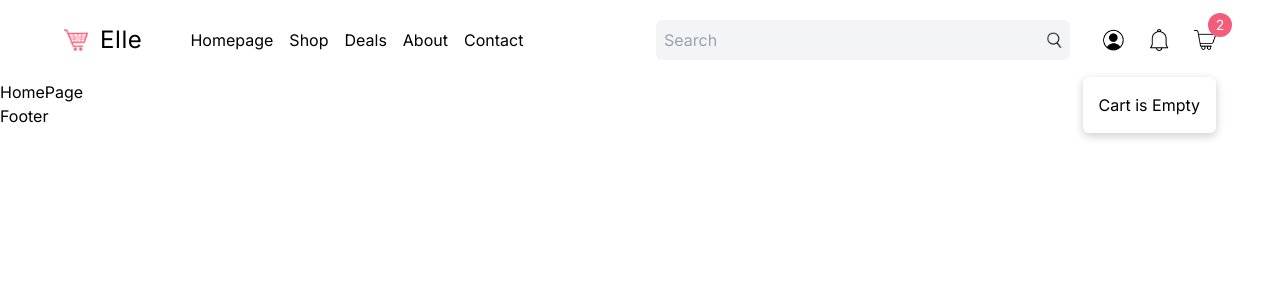
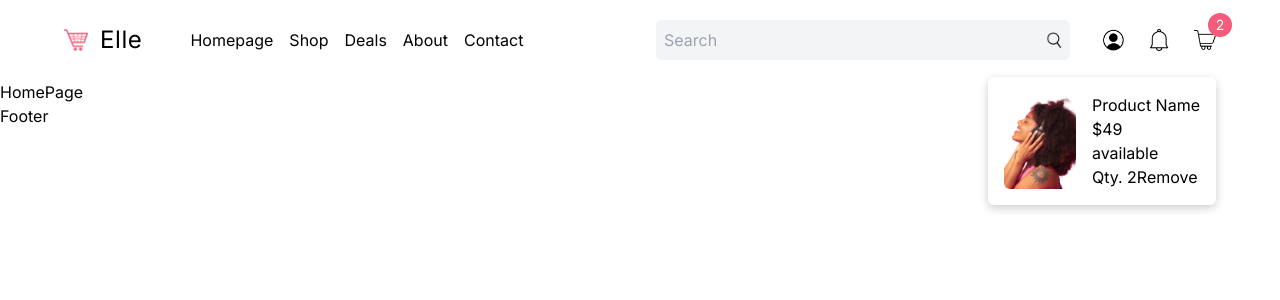
Before and after one commit to AramKim37/ecommerce-next, a Next.js app: page / in a window 1280 px wide. Both pictures are taken after a click on the picture 1205 px from the left and 40 px from the top of the page. Shown: the top 300 px of the page. Built offline with nearby package versions, Linux system fonts and the light colour scheme.

Commit message:
building desc in modal

```diff
--- a/src/components/CartModal.tsx
+++ b/src/components/CartModal.tsx
@@ -4,10 +4,35 @@ import Image from "next/image";
 import Woman from "../../public/woman.png";
 
 const CartModal = () => {
-  const cartItems = true;
+  const cartItems = false;
   return (
     <div className="absolute p-4 rounded-md shadow-[0_3px_10px_rgb(0,0,0,0.2)] bg-white top-12 right-0 flex flex-col w-max">
-      {cartItems ? <div>Cart is Empty</div> : <div></div>}
+      {cartItems ? (
+        <div>Cart is Empty</div>
+      ) : (
+        <div className="flex gap-4">
+          <Image
+            src={Woman}
+            width={72}
+            height={96}
+            alt=""
+            className="object-cover rounded-md"
+          />
+          <div className="flex flex-col justify-between w-full">
+            <div>
+              <div>
+                <h3>Product Name</h3>
+                <div>$49</div>
+              </div>
+              <div>available</div>
+            </div>
+            <div>
+              <span>Qty. 2</span>
+              <span>Remove</span>
+            </div>
+          </div>
+        </div>
+      )}
     </div>
   );
 };
```
